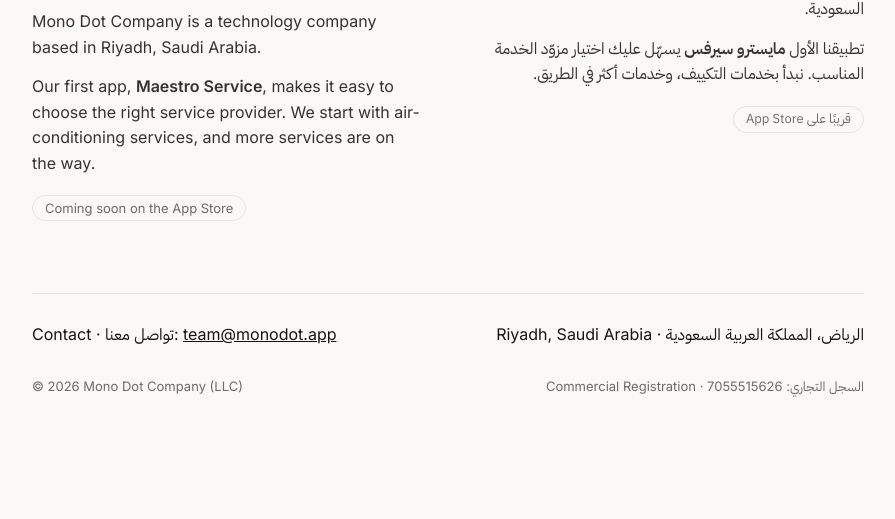
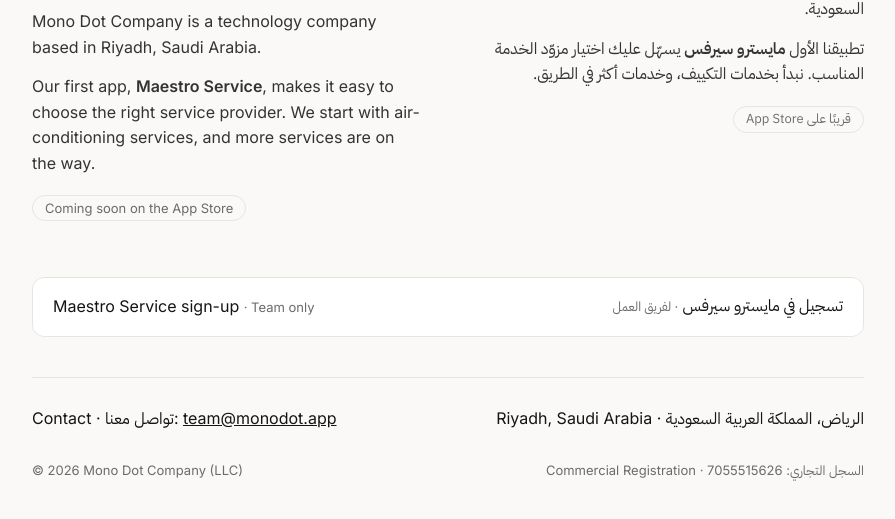
Before and after one commit to Muhannad1SA/monodot-site, a plain HTML site: page index.html in a window 1280 px wide. Shown: the part 273-792 px from the top of the page, without its empty margins (192-1087 px from the left). Drawn offline with Linux system fonts and the light colour scheme.

Commit message:
Add Maestro Service team sign-up box
Adjusted margin-top for the contact section and added a staff sign-up link.

```diff
--- a/index.html
+++ b/index.html
@@ -21,8 +21,11 @@
   h1 { font-size:30px; line-height:1.25; font-weight:600; margin-bottom:16px; }
   p { color:#333; margin-bottom:14px; }
   .tag { display:inline-block; font-size:13px; color:var(--muted); border:1px solid var(--line); border-radius:999px; padding:2px 12px; margin-top:4px; }
-  .contact { margin-top:72px; padding-top:28px; border-top:1px solid var(--line); display:flex; flex-wrap:wrap; justify-content:space-between; gap:12px; }
+  .contact { margin-top:40px; padding-top:28px; border-top:1px solid var(--line); display:flex; flex-wrap:wrap; justify-content:space-between; gap:12px; }
   a { color:var(--ink); }
+  .staff { margin-top:56px; display:flex; flex-wrap:wrap; justify-content:space-between; align-items:center; gap:8px 24px; padding:16px 20px; border:1px solid var(--line); border-radius:12px; background:#fff; text-decoration:none; }
+  .staff:hover, .staff:focus-visible { border-color:var(--ink); }
+  .staff small { color:var(--muted); font-size:13px; }
   footer { margin-top:28px; font-size:13px; color:var(--muted); display:flex; flex-wrap:wrap; justify-content:space-between; gap:8px; }
   @media (max-width:700px) { .cols { grid-template-columns:1fr; gap:48px; } header { margin-bottom:48px; } }
 </style>
@@ -47,6 +50,11 @@
     </section>
   </div>
 
+  <a class="staff" href="join.html">
+    <span>Maestro Service sign-up <small>· Team only</small></span>
+    <span class="ar" lang="ar">تسجيل في مايسترو سيرفس <small>· لفريق العمل</small></span>
+  </a>
+
   <div class="contact">
     <span>Contact · تواصل معنا: <a href="mailto:team@monodot.app">team@monodot.app</a></span>
     <span>Riyadh, Saudi Arabia · الرياض، المملكة العربية السعودية</span>
```
